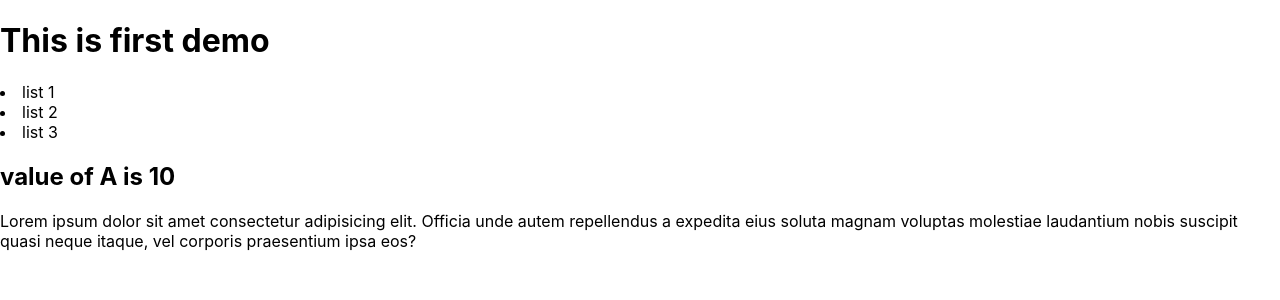
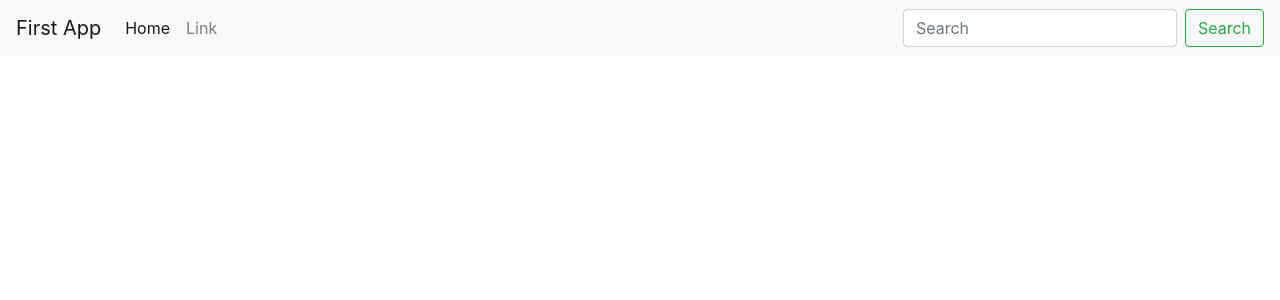
Before and after one commit to bhavin1998/myreactdemo, a React (Create React App) app: page / in a window 1280 px wide. Shown: the top 300 px of the page. Built offline with nearby package versions, Linux system fonts and the light colour scheme.

Commit message:
Bootstrap library added

```diff
--- a/public/index.html
+++ b/public/index.html
@@ -10,34 +10,14 @@
       content="Web site created using create-react-app"
     />
     <link rel="apple-touch-icon" href="%PUBLIC_URL%/logo192.png" />
-    <!--
-      manifest.json provides metadata used when your web app is installed on a
-      user's mobile device or desktop. See https://developers.google.com/web/fundamentals/web-app-manifest/
-    -->
+    <link rel="stylesheet" href="https://cdn.jsdelivr.net/npm/bootstrap@4.0.0/dist/css/bootstrap.min.css" integrity="sha384-Gn5384xqQ1aoWXA+058RXPxPg6fy4IWvTNh0E263XmFcJlSAwiGgFAW/dAiS6JXm" crossorigin="anonymous">
     <link rel="manifest" href="%PUBLIC_URL%/manifest.json" />
-    <!--
-      Notice the use of %PUBLIC_URL% in the tags above.
-      It will be replaced with the URL of the `public` folder during the build.
-      Only files inside the `public` folder can be referenced from the HTML.
 
-      Unlike "/favicon.ico" or "favicon.ico", "%PUBLIC_URL%/favicon.ico" will
-      work correctly both with client-side routing and a non-root public URL.
-      Learn how to configure a non-root public URL by running `npm run build`.
-    -->
     <title>React App</title>
   </head>
   <body>
     <noscript>You need to enable JavaScript to run this app.</noscript>
     <div id="root"></div>
-    <!--
-      This HTML file is a template.
-      If you open it directly in the browser, you will see an empty page.
 
-      You can add webfonts, meta tags, or analytics to this file.
-      The build step will place the bundled scripts into the <body> tag.
-
-      To begin the development, run `npm start` or `yarn start`.
-      To create a production bundle, use `npm run build` or `yarn build`.
-    -->
   </body>
 </html>
--- a/src/App.js
+++ b/src/App.js
@@ -2,20 +2,30 @@
 import './App.css';
 
 function App() {
-  let a = 10;
+
   return (
     <>
-    <h1>This is first demo</h1>
-    <nav>
-      <li>list 1</li>
-      <li>list 2</li>
-      <li>list 3</li>
-    </nav>
+      <nav className="navbar navbar-expand-lg navbar-light bg-light">
+    <a className="navbar-brand" href="/">First App</a>
+    <button className="navbar-toggler" type="button" data-toggle="collapse" data-target="#navbarSupportedContent" aria-controls="navbarSupportedContent" aria-expanded="false" aria-label="Toggle navigation">
+      <span className="navbar-toggler-icon"></span>
+    </button>
 
-    <div className="container">
-      <h2> value of A is {a}</h2>
-      <p>Lorem ipsum dolor sit amet consectetur adipisicing elit. Officia unde autem repellendus a expedita eius soluta magnam voluptas molestiae laudantium nobis suscipit quasi neque itaque, vel corporis praesentium ipsa eos?</p>
-      </div>
+    <div className="collapse navbar-collapse" id="navbarSupportedContent">
+      <ul className="navbar-nav mr-auto">
+        <li className="nav-item active">
+          <a className="nav-link" href="/">Home <span className="sr-only">(current)</span></a>
+        </li>
+        <li className="nav-item">
+          <a className="nav-link" href="/">Link</a>
+        </li>
+      </ul>
+      <form className="form-inline my-2 my-lg-0">
+        <input className="form-control mr-sm-2" type="search" placeholder="Search" aria-label="Search"/>
+        <button className="btn btn-outline-success my-2 my-sm-0" type="submit">Search</button>
+      </form>
+    </div>
+  </nav>
     </>
   );
 }
```
